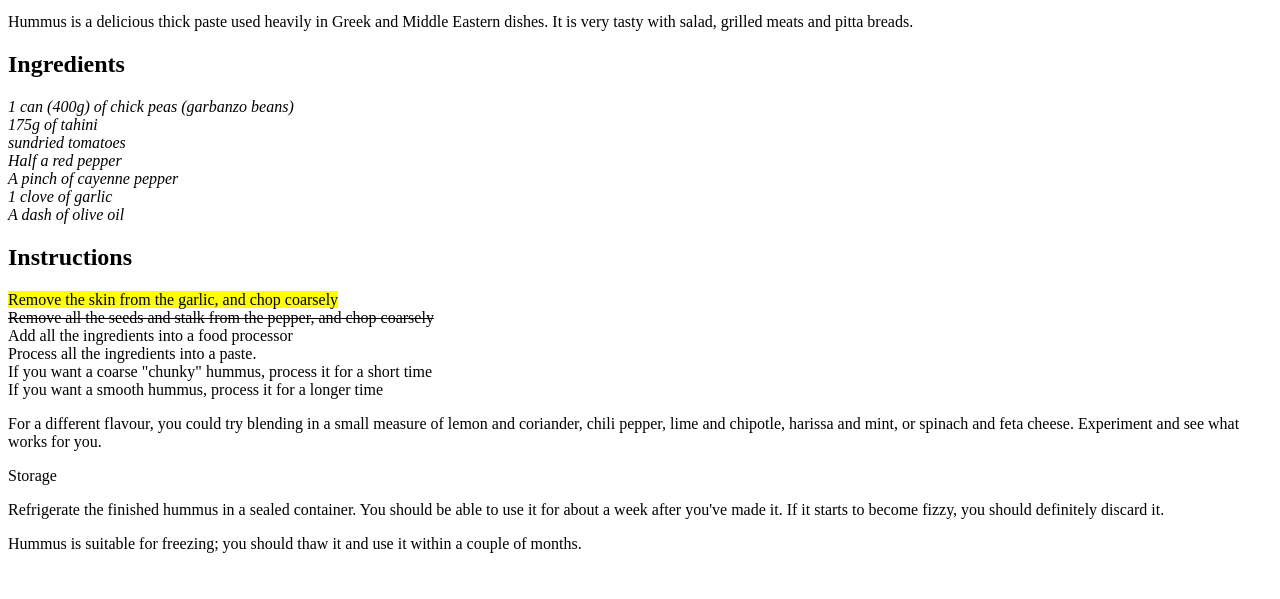
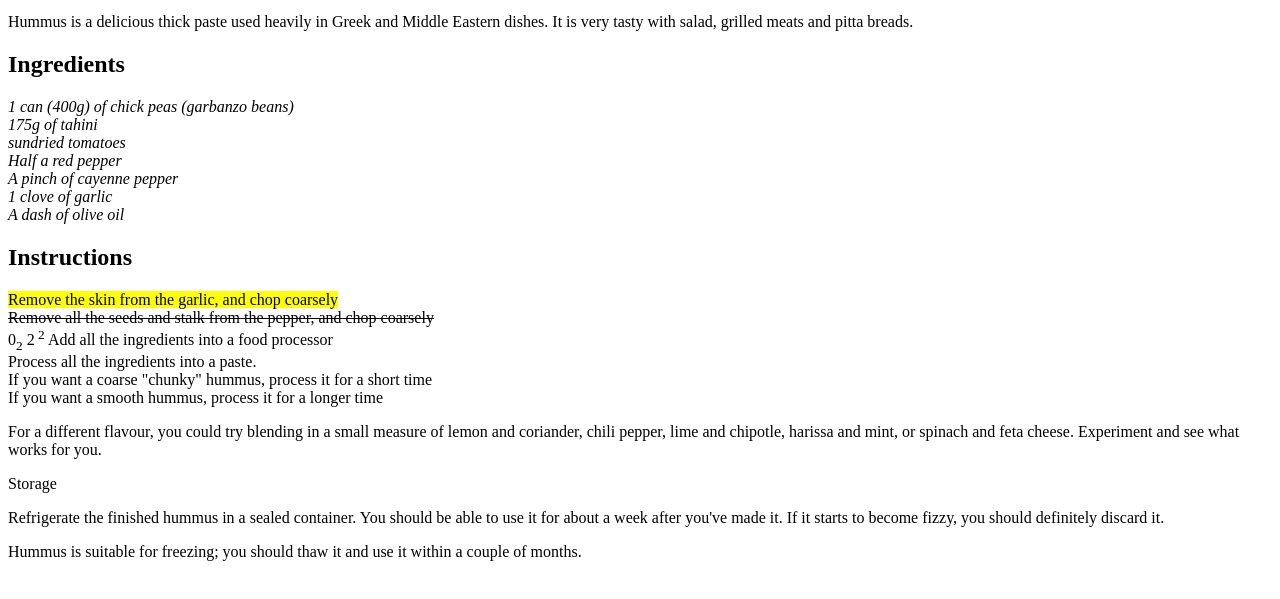
Before and after one commit to nellinomontuori/nellinomontuori.github.io, a plain HTML site: page recipe/index.html in a window 1280 px wide. Shown: the part 101-700 px from the top of the page. Drawn offline with Linux system fonts and the light colour scheme.

Commit message:
recipe mod 3

```diff
--- a/recipe/index.html
+++ b/recipe/index.html
@@ -26,7 +26,7 @@
 
 <p> <mark> Remove the skin from the garlic, and chop coarsely </mark> <br>
     <del> Remove all the seeds and stalk from the pepper, and chop coarsely </del> <br>
-
+    0<sub>2</sub>   2<sup> 2 </sup>
 Add all the ingredients into a food processor <br>
 Process all the ingredients into a paste. <br>
 If you want a coarse "chunky" hummus, process it for a short time <br>
```
